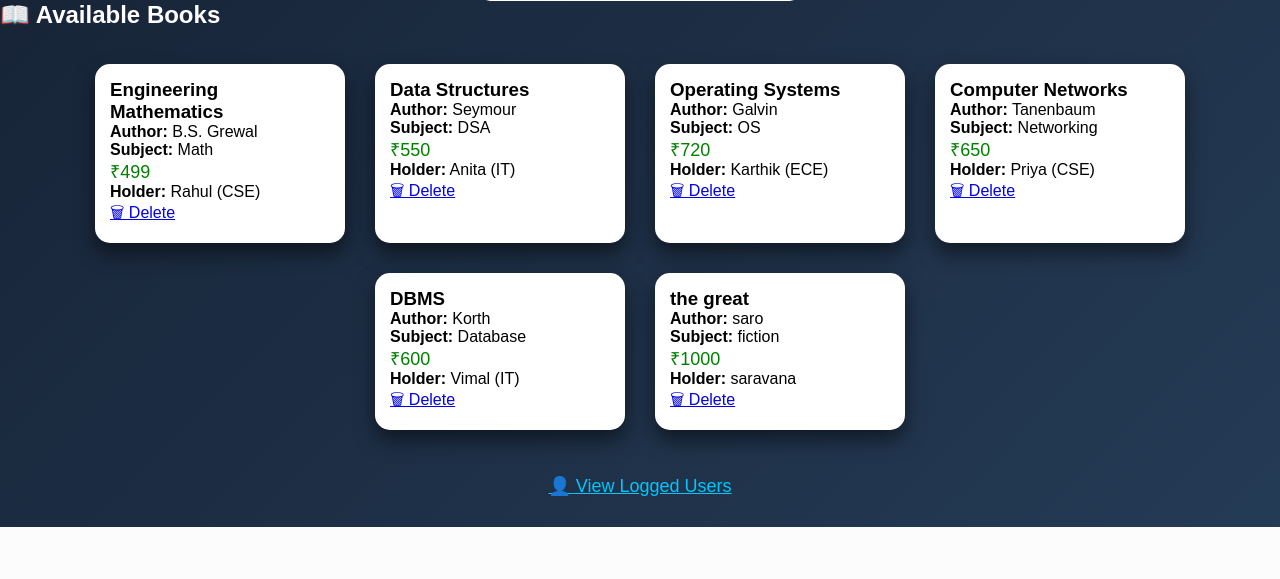
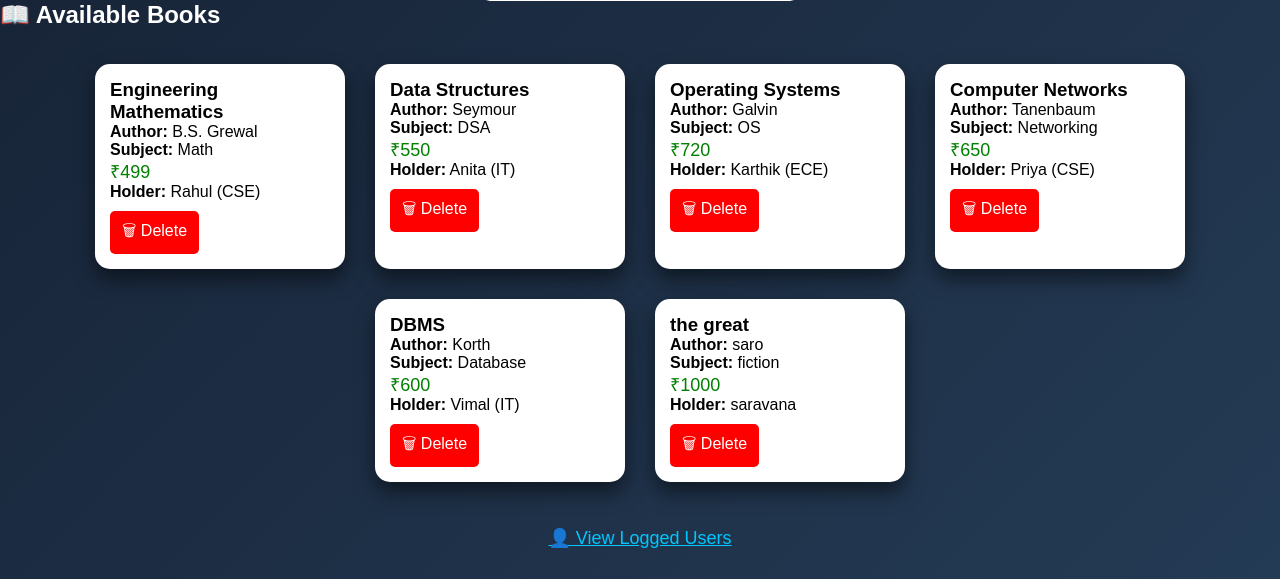
Before and after one commit to saravanaprabu-07/textbookprice-finder, a Flask app: page /home in a window 1280 px wide. Shown: the part 524-1103 px from the top of the page. Before the commit the page ends 1051 px from the top, so only its background shows below. Run offline with Flask 3, Linux system fonts and the light colour scheme; the visitor is signed in with stand-in values (Sample User, id 1).

Commit message:
Update style.css

```diff
--- a/static/style.css
+++ b/static/style.css
@@ -173,3 +173,16 @@ body {
     from {opacity:0; transform:translateY(20px);}
     to {opacity:1; transform:translateY(0);}
 }
+.delete-btn {
+    display: inline-block;
+    margin-top: 10px;
+    padding: 8px 12px;
+    background: red;
+    color: white;
+    border-radius: 5px;
+    text-decoration: none;
+}
+
+.delete-btn:hover {
+    background: darkred;
+}
```
